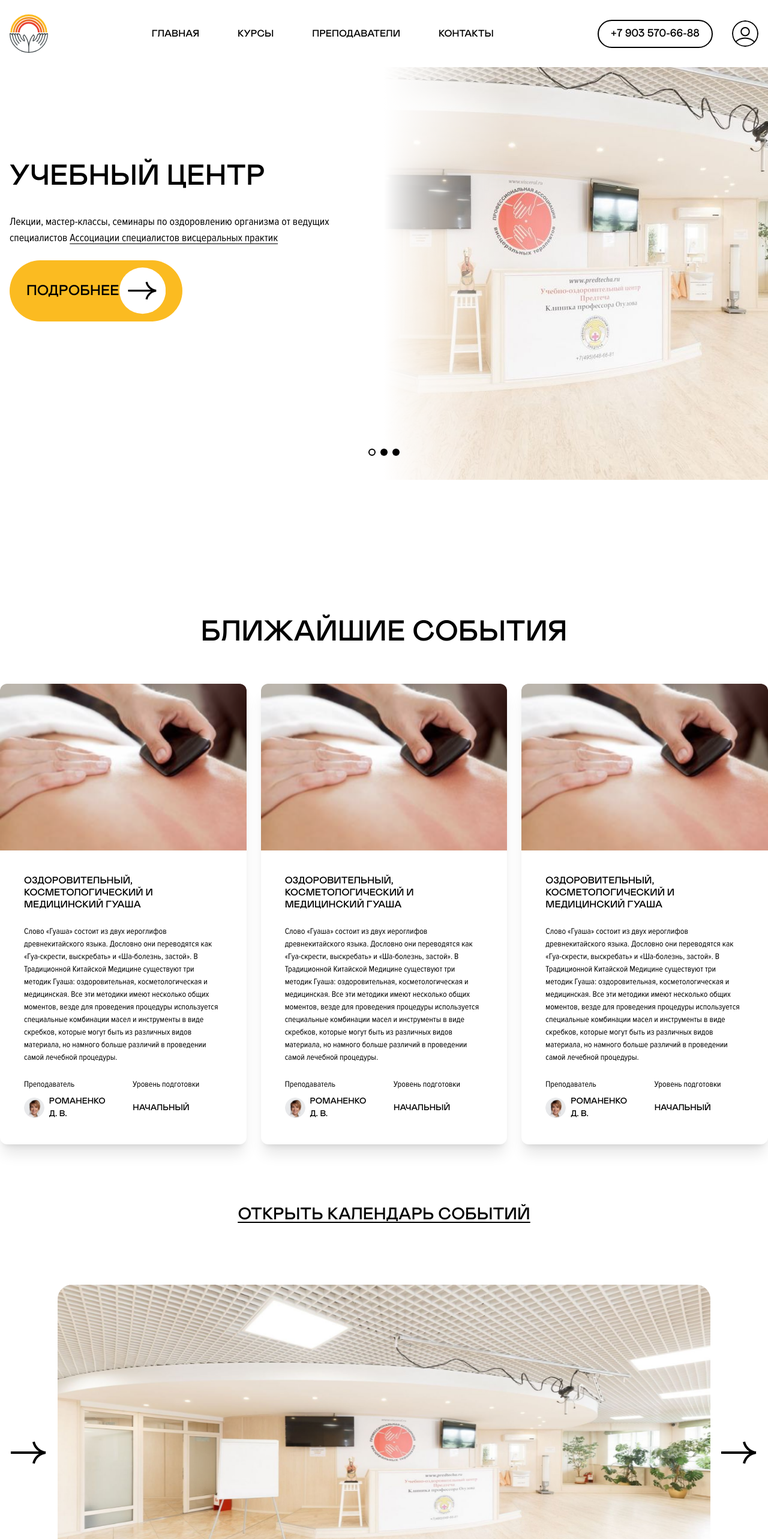
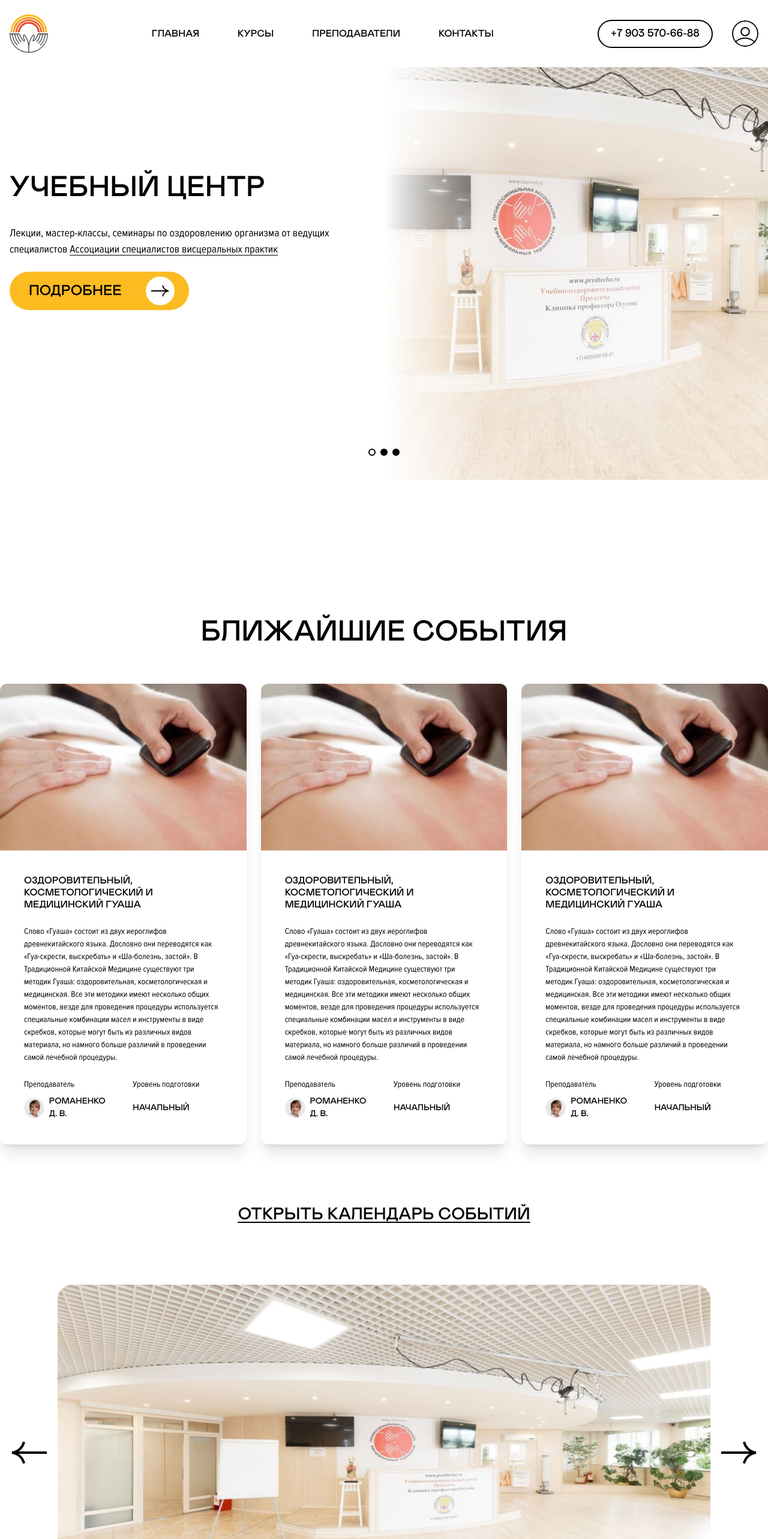
Before and after one commit to eugenekx/ogulov-academy, a Next.js app: page / in a window 1280 px wide. Shown: the top 2566 px of the page at 60% size. Built offline with nearby package versions, Linux system fonts and the light colour scheme.

Commit message:
Hydration fix

```diff
--- a/src/components/ActionBtn.jsx
+++ b/src/components/ActionBtn.jsx
@@ -5,11 +5,11 @@ function ActionBtn ({children, withArrow, onClick, ...props}) {
         <button
         onClick={onClick}
         className={ withArrow ?
-            "xl:pr-5 lg:pl-8 lg:pr-2 pl-6 pr-1  xl:h-16 lg:h-14 h-10 flex items-center bg-yellow rounded-full lg:text-l text-m font-mabry uppercase"
+            "xl:pr-6 lg:pl-8 pl-6 pr-3 xl:h-16 lg:h-14 h-10 flex items-center bg-yellow rounded-full lg:text-l text-m font-mabry uppercase"
             :"lg:pl-8 lg:pr-8 xl:h-16 lg:h-14 h-10 pl-6 pr-6 flex items-center bg-yellow rounded-full lg:text-l text-m font-mabry uppercase"
             }>
             {children}
-            {withArrow && <div className='xl:w-12 xl:h-12 lg:w-10 lg:h-10 w-8 h-8 xl:ml-8 lg:ml-6 ml-2'>
+            {withArrow && <div className='xl:w-12 xl:h-12 lg:w-9 lg:h-9 w-8 h-8 xl:ml-10 lg:ml-6 ml-4'>
                 <Arrow />
             </div>}
         </button>
--- a/src/components/Header.jsx
+++ b/src/components/Header.jsx
@@ -20,8 +20,8 @@ export  const Dropdown = ({ openDropdownTween }) => {
 			link: '/profile',
 		},
 		{
-			name: 'Выйти',
-			link: '/',
+			name: 'Мои курсы',
+			link: '/my-courses',
 		},
 	];
 
--- a/src/components/Hero.jsx
+++ b/src/components/Hero.jsx
@@ -1,5 +1,6 @@
 import Link from "next/link";
 import Arrow from "@components/Arrow";
+import ActionBtn from "./ActionBtn";
 
 export const Hero = () => {
 	return (
@@ -23,12 +24,12 @@ export const Hero = () => {
 							Ассоциации специалистов висцеральных практик
 						</Link>
 					</div>
-					<button className="xl:text-l xl:py-3 xl:px-7 xl:w-72 w-52 pl-6 pr-4 text-md flex justify-between items-center font-mabry bg-yellow rounded-full">
-						ПОДРОБНЕЕ
-						<div className="xl:scale-100 scale-75">
-							<Arrow />
-						</div>
-					</button>
+					<div className="ml-0 mr-auto">
+						<ActionBtn withArrow={true}>
+							Подробнее
+						</ActionBtn>
+					</div>
+
 				</div>
 			</div>
 			<div className="absolute bottom-10 w-full flex justify-center gap-2">
--- a/src/components/Slider.jsx
+++ b/src/components/Slider.jsx
@@ -4,18 +4,18 @@ import Image from "next/image";
 export const Slider = () => {
 	return (
 		<div>
-			<div className="flex xl:mx-auto max-w-screen-xl justify-between items-center">
-				<div className="w-24 shrink-0 flex justify-start">
-					<Arrow className="rotate-180" />
+			<div className="flex lg:mx-auto px-4 lg:px-0 xl:max-w-screen-xl lg:max-w-screen-lg justify-between items-center">
+				<div className="xl:w-24 lg:w-20 w-10 shrink-0 flex justify-start rotate-180">
+					<Arrow />
 				</div>
-				<div className="relative w-full h-140 rounded-3xl overflow-hidden shrink">
+				<div className="relative grow h-140 rounded-3xl overflow-hidden shrink">
 					<Image
 						src="/images/clinic.png"
 						fill={true}
 						alt="Клиника Огулова"
 					/>
 				</div>
-				<div className="w-24 shrink-0 flex justify-end">
+				<div className="xl:w-24 lg:w-20 w-10 shrink-0 flex justify-start">
 					<Arrow />
 				</div>
 			</div>
--- a/src/pages/my-courses.js
+++ b/src/pages/my-courses.js
@@ -84,11 +84,11 @@ export default function myCourses () {
                             <p className="font-light">10:00 — 15:00</p>
                         </div>
                         <div>Тема курса/семинара</div>
-                        <Link href='/course-about'>Введение в висцеральную практику. Основы анатомии и физиологии человека. 2 часть</Link>
+                        <div>Введение в висцеральную практику. Основы анатомии и физиологии человека. 2 часть</div>
                         <div>Преподаватель</div>
-                        <Link href='/aboutinstructor' className="flex items-center font-light">
+                        <div className="flex items-center font-light">
                             Романенко Диана
-                        </Link>
+                        </div>
                         <div>Стоимость</div>
                         <p className="font-light">
                             8000 руб.
```
Also changed, not shown: src/pages/courses.js (+3 -4 lines).
